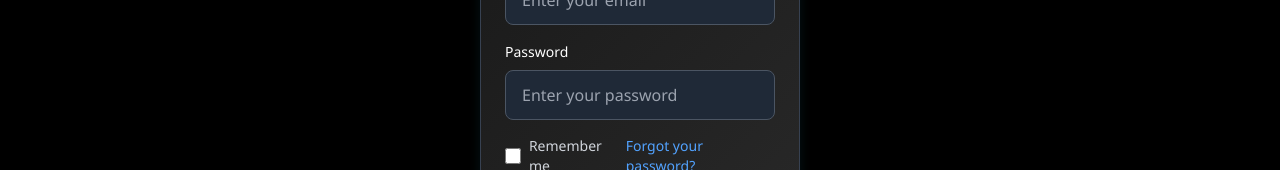
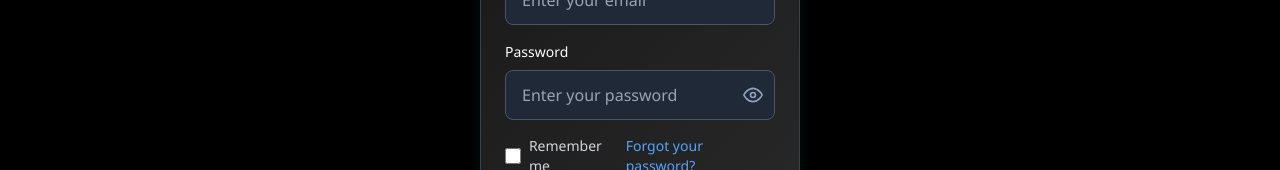
Before and after one commit to kishorekumarsunke/Sunke_Vasan_Varpe_Varadaraju, a React (Vite) app in the folder frontend/: page /login in a window 1280 px wide. Shown: the part 452-622 px from the top of the page. Built offline with nearby package versions, Linux system fonts and the light colour scheme; no server answers.

Commit message:
Feature: Add password visibility toggle (eye icon) to login and signup forms

```diff
--- a/frontend/src/components/ui/Input.jsx
+++ b/frontend/src/components/ui/Input.jsx
@@ -1,4 +1,4 @@
-import React from 'react';
+import React, { useState } from 'react';
 import './Input.css';
 
 const Input = ({
@@ -6,8 +6,16 @@ const Input = ({
     error,
     helperText,
     className = '',
+    type = 'text',
     ...props
 }) => {
+    const [showPassword, setShowPassword] = useState(false);
+    const isPasswordField = type === 'password';
+
+    const togglePasswordVisibility = () => {
+        setShowPassword(!showPassword);
+    };
+
     return (
         <div className="input-wrapper">
             {label && (
@@ -15,10 +23,35 @@ const Input = ({
                     {label}
                 </label>
             )}
-            <input
-                className={`input-field input-field-base ${error ? 'input-error' : ''} ${className}`}
-                {...props}
-            />
+            <div className="relative">
+                <input
+                    type={isPasswordField ? (showPassword ? 'text' : 'password') : type}
+                    className={`input-field input-field-base ${error ? 'input-error' : ''} ${isPasswordField ? 'pr-12' : ''} ${className}`}
+                    {...props}
+                />
+                {isPasswordField && (
+                    <button
+                        type="button"
+                        onClick={togglePasswordVisibility}
+                        className="absolute right-3 top-1/2 -translate-y-1/2 text-slate-400 hover:text-slate-200 focus:outline-none transition-colors"
+                        tabIndex={-1}
+                    >
+                        {showPassword ? (
+                            // Eye-off icon (password visible)
+                            <svg xmlns="http://www.w3.org/2000/svg" width="20" height="20" viewBox="0 0 24 24" fill="none" stroke="currentColor" strokeWidth="2" strokeLinecap="round" strokeLinejoin="round">
+                                <path d="M17.94 17.94A10.07 10.07 0 0 1 12 20c-7 0-11-8-11-8a18.45 18.45 0 0 1 5.06-5.94M9.9 4.24A9.12 9.12 0 0 1 12 4c7 0 11 8 11 8a18.5 18.5 0 0 1-2.16 3.19m-6.72-1.07a3 3 0 1 1-4.24-4.24"/>
+                                <line x1="1" y1="1" x2="23" y2="23"/>
+                            </svg>
+                        ) : (
+                            // Eye icon (password hidden)
+                            <svg xmlns="http://www.w3.org/2000/svg" width="20" height="20" viewBox="0 0 24 24" fill="none" stroke="currentColor" strokeWidth="2" strokeLinecap="round" strokeLinejoin="round">
+                                <path d="M1 12s4-8 11-8 11 8 11 8-4 8-11 8-11-8-11-8z"/>
+                                <circle cx="12" cy="12" r="3"/>
+                            </svg>
+                        )}
+                    </button>
+                )}
+            </div>
             {error && (
                 <p className="input-error-text">{error}</p>
             )}
```
Also changed, not shown: 1 other file (tests, documents, lock files or other folders).
